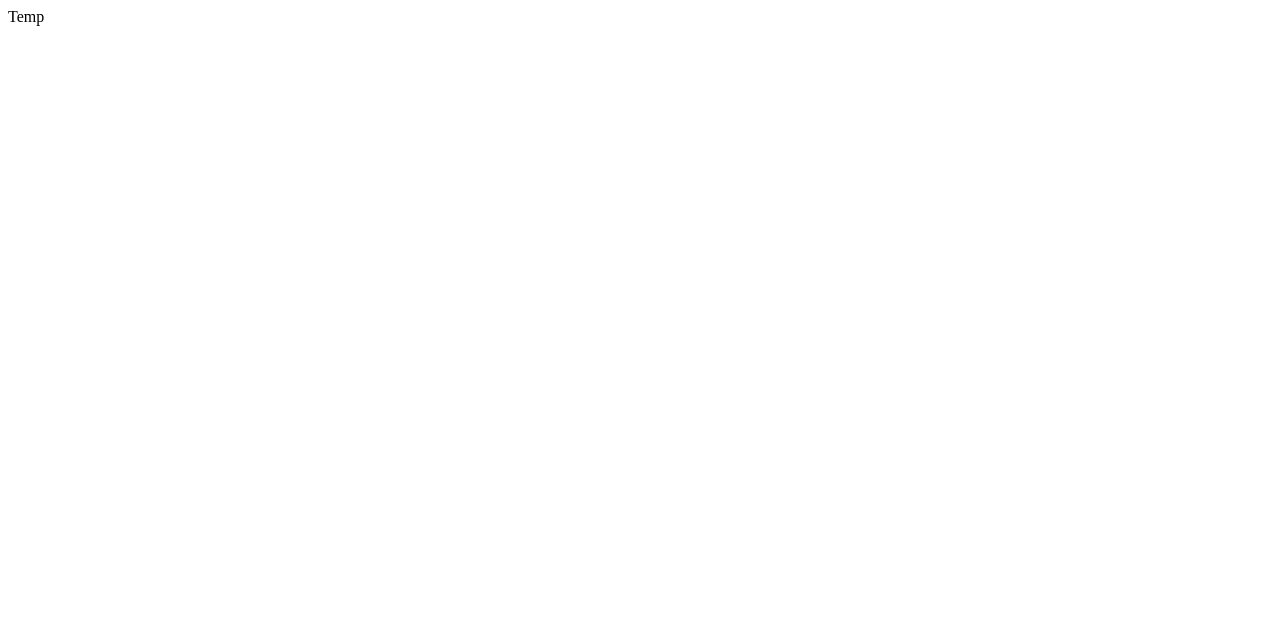
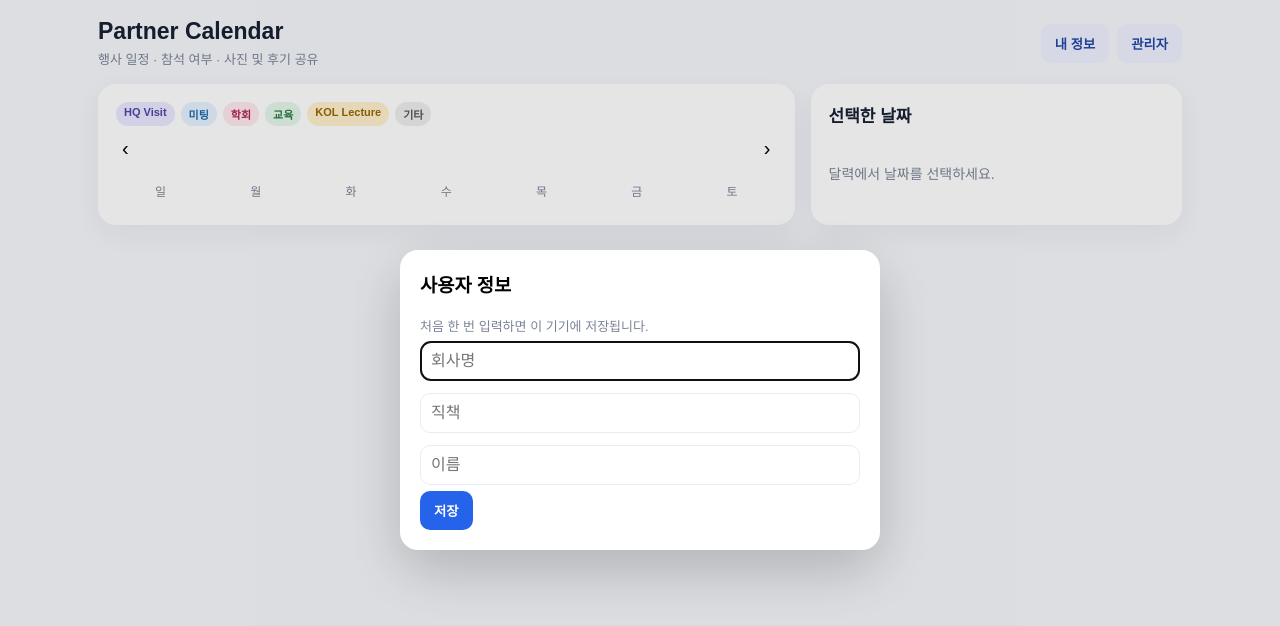
Before and after one commit to seungtaekkimm/partner-calendar, a website: page public/index.html in a window 1280 px wide. Drawn offline with Linux system fonts and the light colour scheme; no server answers.

Commit message:
Add files via upload

```diff
--- a/public/index.html
+++ b/public/index.html
@@ -1 +1,69 @@
-Temp
+<!doctype html>
+<html lang="ko">
+<head>
+<meta charset="utf-8">
+<meta name="viewport" content="width=device-width,initial-scale=1">
+<title>Partner Calendar</title>
+<link rel="stylesheet" href="style.css">
+</head>
+<body>
+<div class="app">
+  <header class="top">
+    <div>
+      <h1>Partner Calendar</h1>
+      <p>행사 일정 · 참석 여부 · 사진 및 후기 공유</p>
+    </div>
+    <div class="top-actions">
+      <button class="btn ghost" id="profileBtn">내 정보</button>
+      <button class="btn ghost" id="adminBtn">관리자</button>
+      <button class="btn primary" id="newBtn" hidden>+ 행사 등록</button>
+    </div>
+  </header>
+
+  <main class="grid">
+    <section class="card">
+      <div class="legend">
+        <span class="cat-hq">HQ Visit</span><span class="cat-meeting">미팅</span>
+        <span class="cat-conference">학회</span><span class="cat-training">교육</span>
+        <span class="cat-kol">KOL Lecture</span><span class="cat-other">기타</span>
+      </div>
+      <div class="calhead"><button id="prevBtn">‹</button><strong id="month"></strong><button id="nextBtn">›</button></div>
+      <div class="week"><div>일</div><div>월</div><div>화</div><div>수</div><div>목</div><div>금</div><div>토</div></div>
+      <div class="days" id="days"></div>
+    </section>
+
+    <aside class="card side">
+      <h2 id="selectedTitle">선택한 날짜</h2>
+      <div id="detail" class="empty">달력에서 날짜를 선택하세요.</div>
+    </aside>
+  </main>
+</div>
+
+<dialog id="profileDlg"><form method="dialog" class="modal" id="profileForm">
+  <h3>사용자 정보</h3>
+  <p class="muted">처음 한 번 입력하면 이 기기에 저장됩니다.</p>
+  <input id="company" placeholder="회사명" required>
+  <input id="position" placeholder="직책" required>
+  <input id="userName" placeholder="이름" required>
+  <button class="btn primary" value="default">저장</button>
+</form></dialog>
+
+<dialog id="eventDlg"><form method="dialog" class="modal" id="eventForm">
+  <h3 id="eventModalTitle">행사 등록</h3>
+  <input type="hidden" id="editId">
+  <select id="category">
+    <option value="hq">HQ Visit</option><option value="meeting">미팅</option>
+    <option value="conference">학회</option><option value="training">교육</option>
+    <option value="kol">KOL Lecture</option><option value="other">기타</option>
+  </select>
+  <input id="eventTitle" placeholder="행사명" required>
+  <div class="row"><input id="startDate" type="date" required><input id="endDate" type="date" required></div>
+  <input id="eventTime" type="time">
+  <input id="eventPlace" placeholder="장소">
+  <textarea id="eventDesc" rows="3" placeholder="행사 내용"></textarea>
+  <div class="row"><button type="button" class="btn ghost" id="cancelEvent">취소</button><button class="btn primary">저장</button></div>
+</form></dialog>
+
+<script src="app.js"></script>
+</body>
+</html>
```
